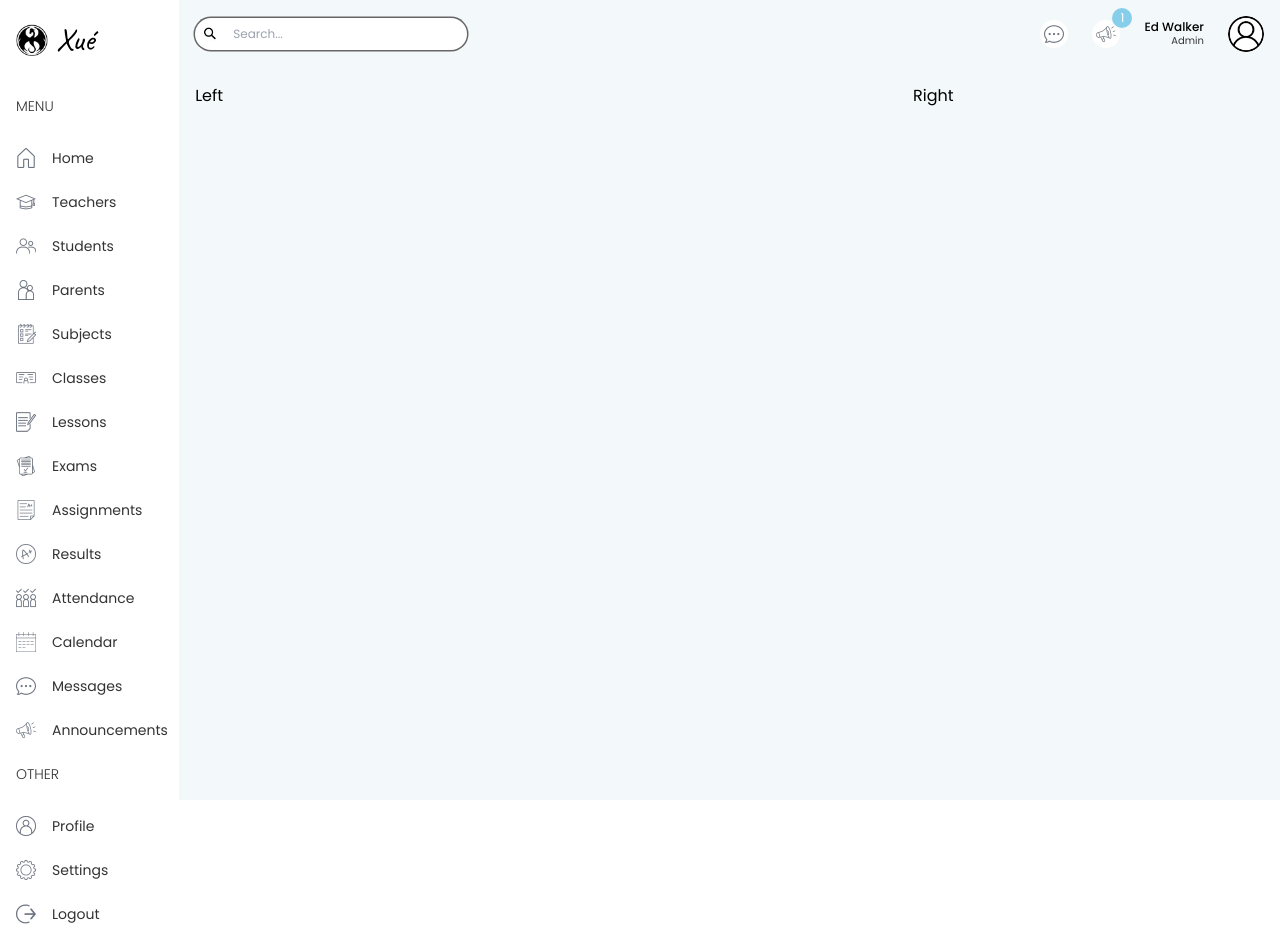
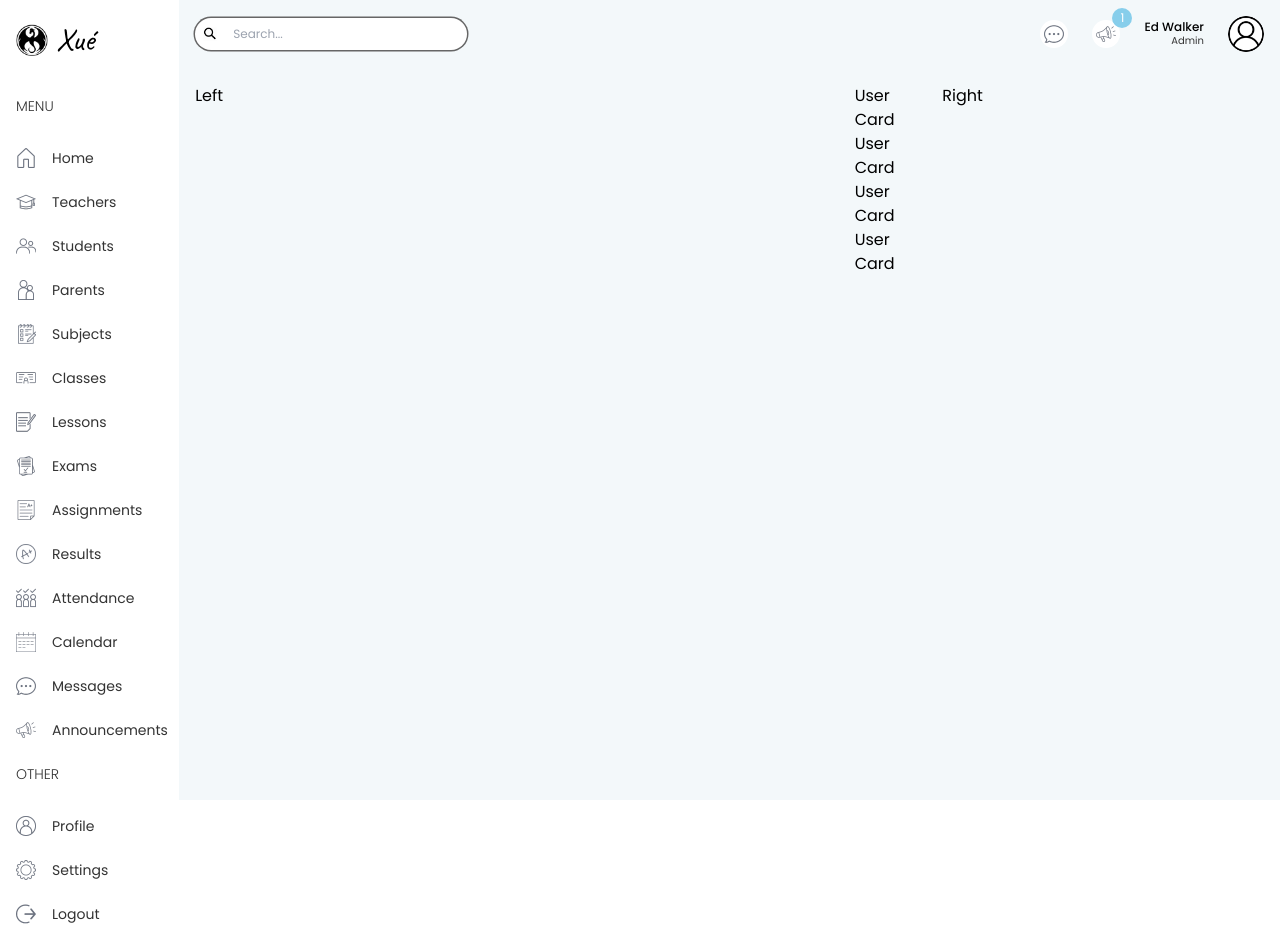
Before and after one commit to Nimira43/Xue, a Next.js app: page /admin in a window 1280 px wide. Built offline with nearby package versions, Linux system fonts and the light colour scheme.

Commit message:
Adding basic UserCard's to Admin page.

```diff
--- a/src/app/(dashboard)/admin/page.tsx
+++ b/src/app/(dashboard)/admin/page.tsx
@@ -1,8 +1,16 @@
+import UserCard from '@/components/UserCard'
+
 const AdminPage = () => {
   return (
     <div className='p-4 flex gap-4 flex-col md:flex-row'>
       <div className='w-full lg:w-2/3'>
         Left
+      </div>
+      <div className=''>
+        <UserCard />
+        <UserCard />
+        <UserCard />
+        <UserCard />
       </div>
       <div className='w-full lg:w-1/3'>
         Right
--- a/src/components/UserCard.tsx
+++ b/src/components/UserCard.tsx
@@ -0,0 +1,9 @@
+const UserCard = ({type}:{type:string}) => {
+  return (
+    <div>
+      User Card
+    </div>
+  )
+}
+
+export default UserCard
```
